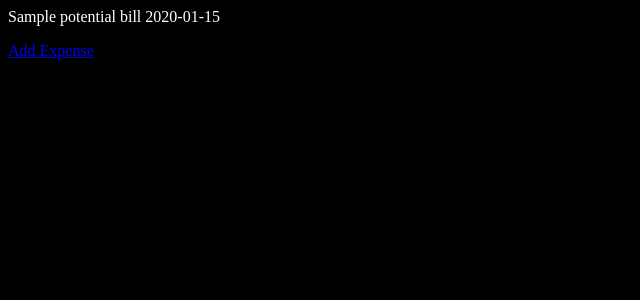
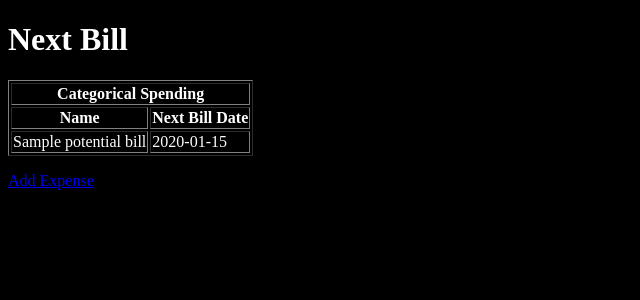
Before and after one commit to connorlehmann/budget-app-test, a Flask app: template templates/NextBill.html in a window 1280 px wide. Shown: the top 300 px of the page, without its empty margins (0-640 px from the left). Run offline with Flask 3, Linux system fonts and the light colour scheme; the template is opened without the code that fills it: most values are stand-ins (such as "Sample title", 1, 10 or a date in 2020).

Commit message:
next bill ui clean up

```diff
--- a/templates/NextBill.html
+++ b/templates/NextBill.html
@@ -7,7 +7,16 @@
 	<head>
 		<title>Next Bill </title>
 	</head>
-	<body>
+		<h1>Next Bill </h1>
+	<table border="1">
+		<tr>
+			<th colspan="3">Categorical Spending</th>
+		</tr>
+
+		<tr>
+			<th>Name</th>
+			<th>Next Bill Date</th>
+		</tr>
 
 		{% for name, date in potential_bills %}
 		<tr>
```
